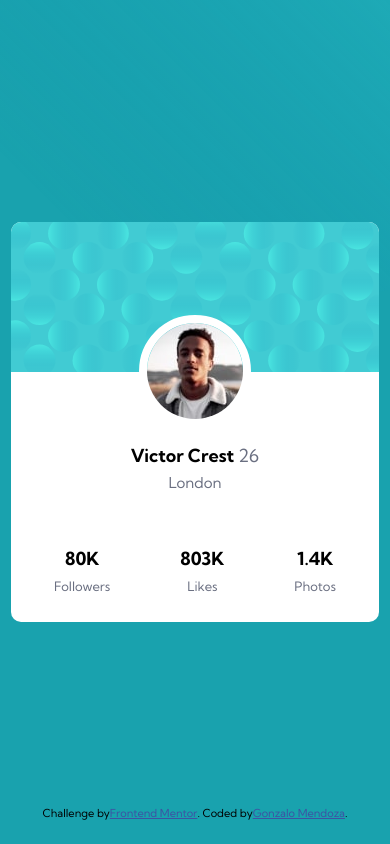
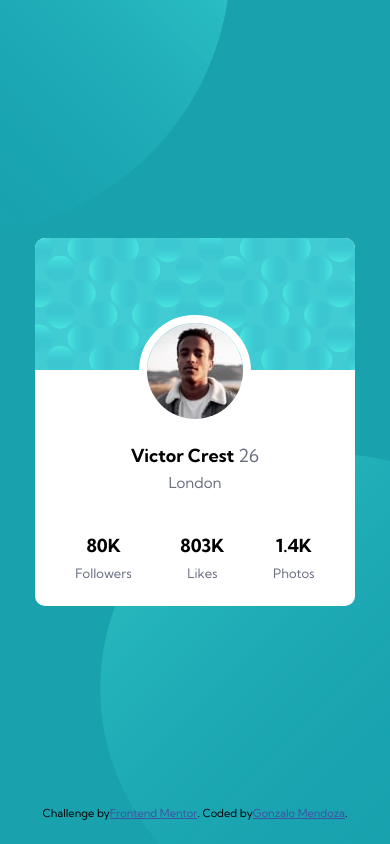
Before and after one commit to GS-Mz/profile-card-component-main, a plain HTML site: page index.html in a window 390 px wide. Drawn offline with Linux system fonts and the light colour scheme.

Commit message:
responsive

```diff
--- a/css/style.css
+++ b/css/style.css
@@ -160,7 +160,6 @@ body {
 
 .background{
   max-height: 100vh;
-  overflow: hidden;
   z-index: -1;
 }
 .background #one{
@@ -256,3 +255,30 @@ body {
 .description, #city, .person-age {
   color: var(--Dark-grayish-blue);
 }
+
+@media screen and (max-width: 400px) {
+  .background #one{
+    top: 454px;
+    left: 100px;
+    width: 468px;
+    height: auto;
+  }
+  .background #two{
+    top: -318px;
+    left: -322px;
+    width: 553px;
+    height: auto;
+  }
+  .container {
+    width: 20rem;
+    height: 23rem;
+  }
+  .container::after{
+    width: 20rem;
+    height: 132px;
+  }
+  .social{
+    width: 18rem;
+    margin-top: 47px;
+  }
+}
```
